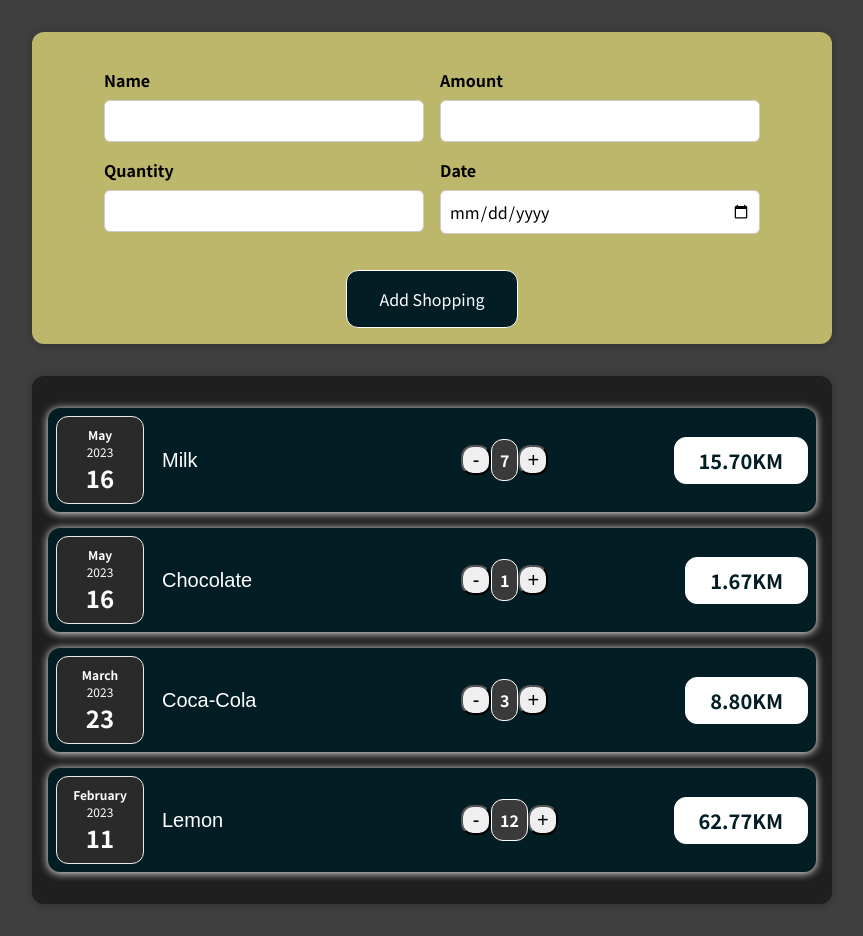
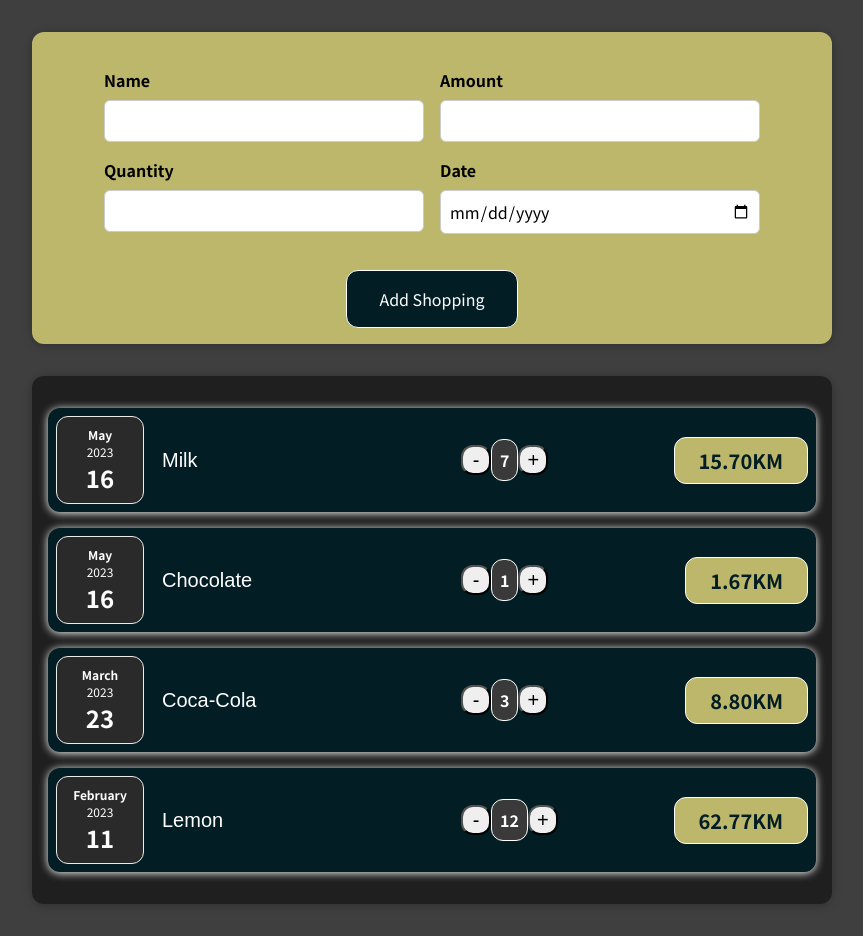
Before and after one commit to FarukTinjak/practice-app, a React (Create React App) app: page / in a window 1280 px wide. Shown: the whole page, without its empty margins (208-1071 px from the left). Built offline with nearby package versions, Linux system fonts and the light colour scheme.

Commit message:
Edit css

```diff
--- a/src/components/Shoppings/ShoppingItem.css
+++ b/src/components/Shoppings/ShoppingItem.css
@@ -37,7 +37,7 @@
   font-size: 1rem;
   font-weight: bold;
   color: #021d24;
-  background-color: #ffffff;
+  background-color: darkkhaki;
   border: 1px solid white;
   padding: 0.5rem;
   border-radius: 12px;
```
